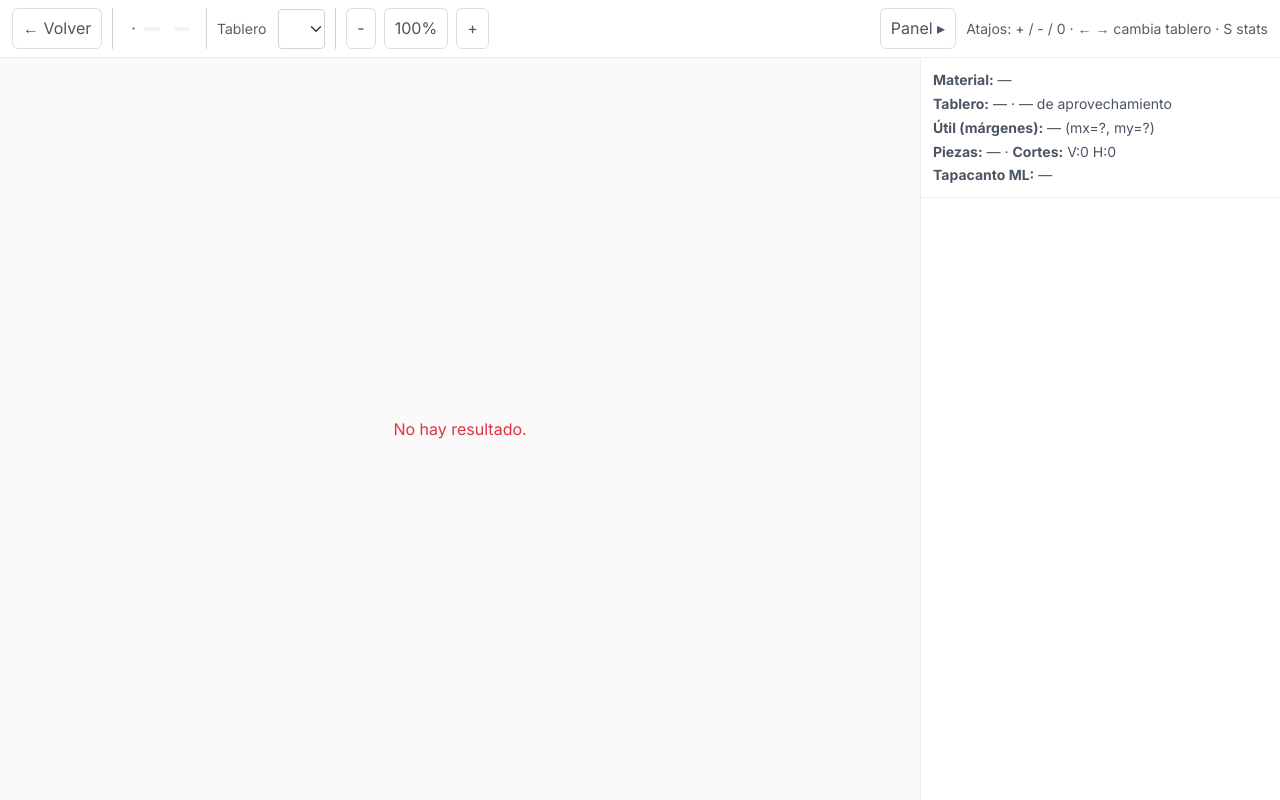
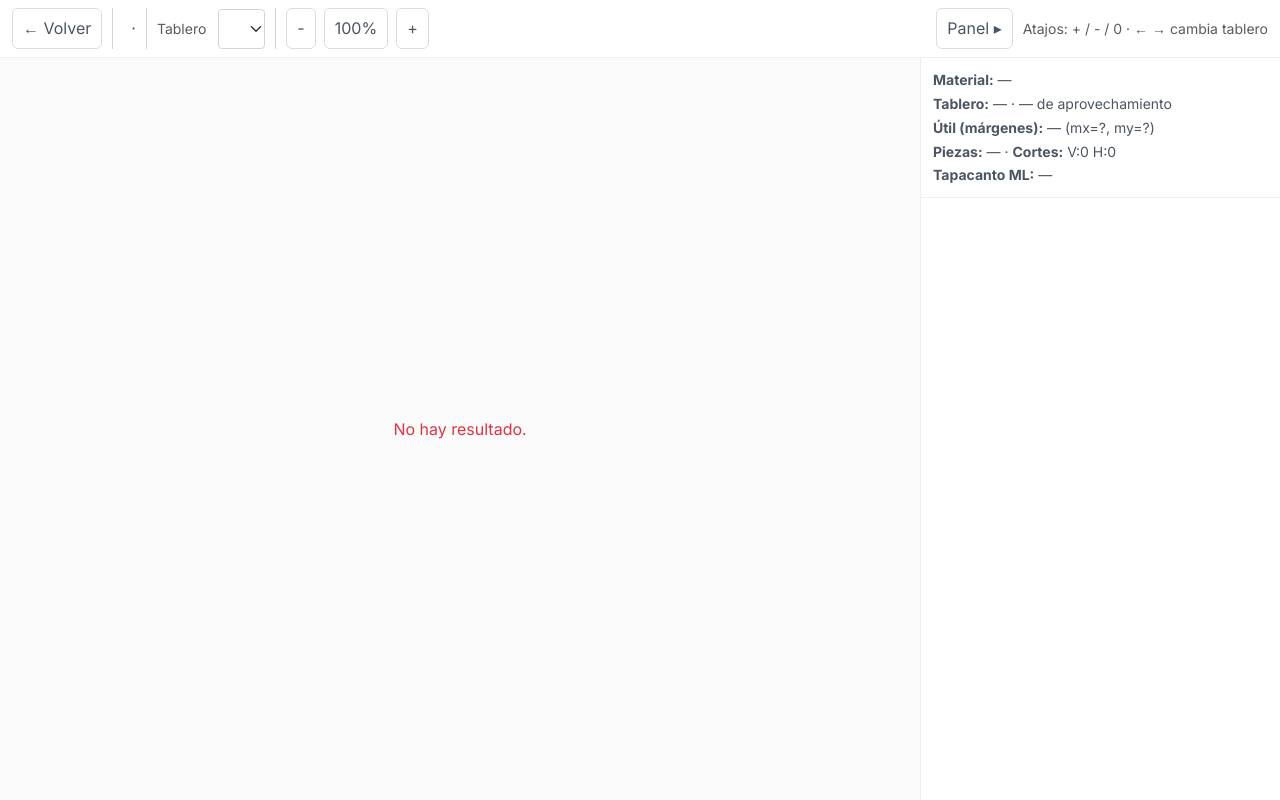
Before and after one commit to moisesKahn/Mboard_Optimizador, a Django app: template Django/templates/operador/detalle_full.html in a window 1280 px wide. Run offline with Django 5.2, Linux system fonts and the light colour scheme; the template is opened without the code that fills it, so the values that code supplies are empty; some libraries are stand-ins or nearby versions.

Commit message:
Operador: encabezado simplificado (solo ID + nombre). Robustez: ensureBoardInView() para mantener tablero completamente visible tras resize/toggle y permitir alejar hasta el fit.

```diff
--- a/Django/templates/operador/detalle_full.html
+++ b/Django/templates/operador/detalle_full.html
@@ -32,8 +32,6 @@
         <div class="vr mx-2"></div>
   <strong>{{ proyecto.id }}</strong>
   <span>· {{ proyecto.nombre }}</span>
-        <span class="chip">{{ proyecto.cliente.nombre }}</span>
-        <span class="chip">{{ proyecto.get_estado_display }}</span>
         <div class="vr mx-2"></div>
         <label class="me-1 small text-muted">Tablero</label>
         <select id="selTablero" class="form-select form-select-sm" style="width:auto;"></select>
@@ -41,8 +39,8 @@
   <button id="btnZoomOut" class="op-btn" type="button" title="Alejar">-</button>
   <button id="btnZoomReset" class="op-btn" type="button" title="Restablecer a 100%">100%</button>
   <button id="btnZoomIn" class="op-btn" type="button" title="Acercar">+</button>
-        <button id="btnToggleSidebar" class="op-btn ms-auto" type="button" title="Ocultar/mostrar panel">Panel ▸</button>
-        <div class="small text-muted ms-2">Atajos: + / - / 0 · ← → cambia tablero · S stats</div>
+  <button id="btnToggleSidebar" class="op-btn ms-auto" type="button" title="Ocultar/mostrar panel">Panel ▸</button>
+  <div class="small text-muted ms-2">Atajos: + / - / 0 · ← → cambia tablero</div>
       </div>
       <div class="op-canvas" id="canvasHost">
         <div class="w-100 h-100 d-flex align-items-center justify-content-center text-muted">Cargando diseño…</div>
@@ -142,6 +140,23 @@
       }
       function zoomPercent(){ return Math.round((scale/baseScale)*100); }
       function updateZoomUI(){ const btn = document.getElementById('btnZoomReset'); if(btn){ btn.textContent = `${zoomPercent()}%`; } }
+      function ensureBoardInView(){
+        const {w:vw, h:vh} = vbSize();
+        const bx = dx + boardBounds.x*scale;
+        const by = dy + boardBounds.y*scale;
+        const bw = boardBounds.width*scale;
+        const bh = boardBounds.height*scale;
+        const padTol = 2; // tolerancia mínima de borde
+        const out = (bx < -padTol) || (by < -padTol) || (bx + bw > vw + padTol) || (by + bh > vh + padTol);
+        if(out){
+          // fuerza a FIT con margen superior apropiado
+          const {w:vw2} = vbSize();
+          scale = baseScale;
+          const pad = getFitPad();
+          dx = (vw2 - boardBounds.width*scale)/2 - boardBounds.x*scale;
+          dy = pad - boardBounds.y*scale;
+        }
+      }
       function clamp(board){
         const {w:vw, h:vh} = vbSize();
         // Límites de pan del TABLERO (para no salirnos del área útil)
@@ -167,6 +182,7 @@
       function apply(board){
         clamp(board||{});
         if(!isFinite(scale) || scale <= 0) scale = 1;
+        ensureBoardInView();
         g.setAttribute('transform', `translate(${dx},${dy}) scale(${scale})`);
         updateCursor();
         updateZoomUI();
```
